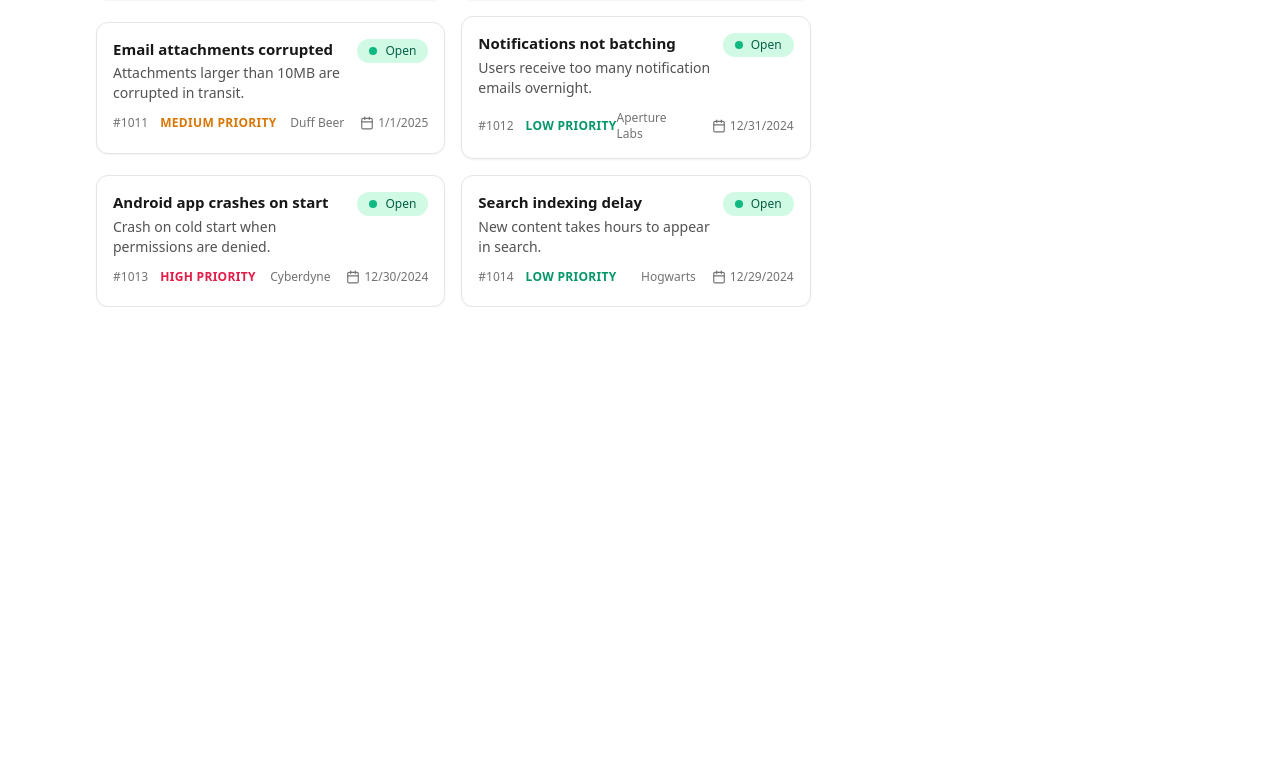
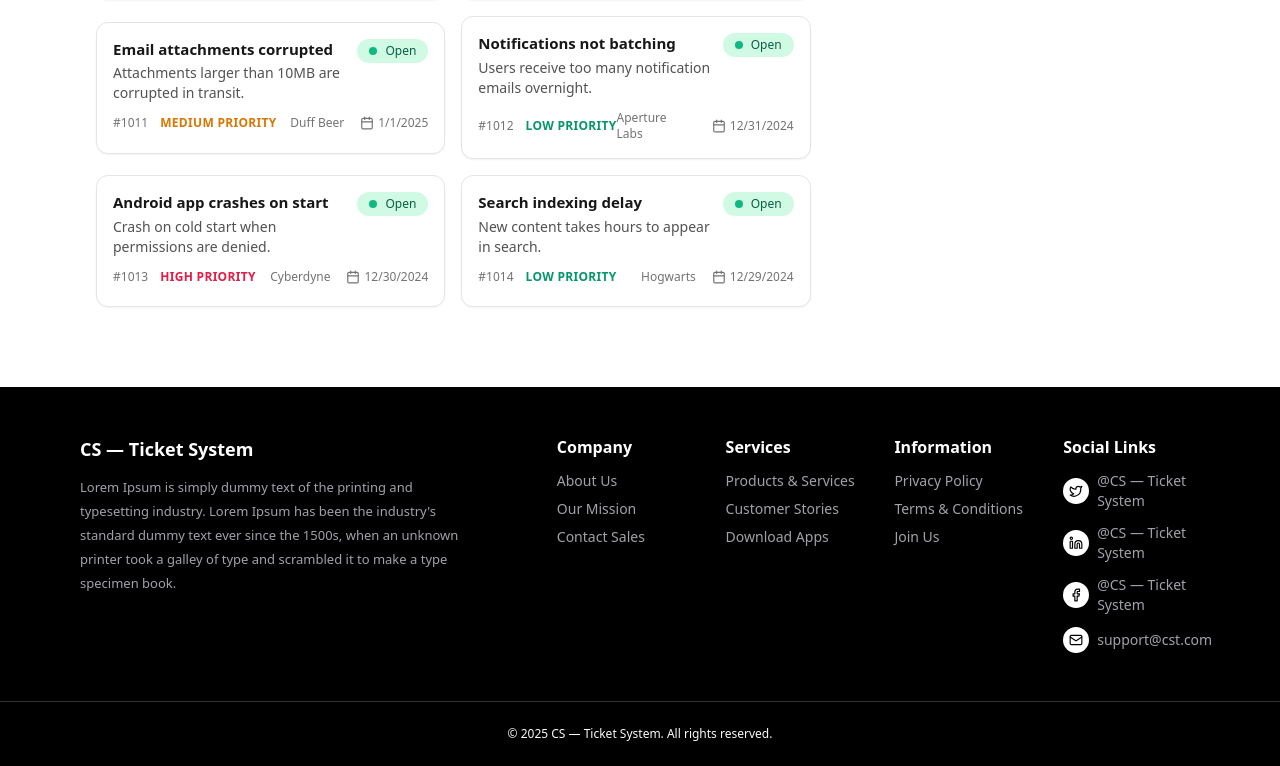
Before and after one commit to ripon-ch/customer_service_zone, a React (Vite) app: page / in a window 1280 px wide. Shown: the part 1062-1828 px from the top of the page. Before the commit the page ends 1369 px from the top, so only its background shows below. Built offline with nearby package versions, Linux system fonts and the light colour scheme.

Commit message:
footer and update gitb branch master to main

```diff
--- a/src/App.jsx
+++ b/src/App.jsx
@@ -4,12 +4,13 @@ import { ToastContainer } from "react-toastify";
 import "react-toastify/dist/ReactToastify.css";
 import Navbar from "./Components/Navbar.jsx";
 import Banner from "./Components/Banner.jsx";
-
+import Footer from "./Components/Footer.jsx";
 function App() {
     return (
         <div className="min-h-screen flex flex-col bg-background text-foreground">
             <Navbar />
             <Banner />
+            <Footer />
         </div>
     );
 }
--- a/src/Components/Footer.jsx
+++ b/src/Components/Footer.jsx
@@ -1,54 +1,143 @@
-export default function Footer() {
+import React from "react";
+import { Facebook, Linkedin, Mail, Twitter } from "lucide-react";
+
+function Footer() {
     return (
-    <footer className="mt-20 bg-black text-neutral-200">
-      <div className="container mx-auto max-w-6xl px-4 py-12 grid grid-cols-1 md:grid-cols-5 gap-10">
-        <div className="md:col-span-2">
-          <div className="flex items-center gap-2 font-extrabold text-lg">
-            <span className="inline-block h-7 w-7 rounded-lg bg-gradient-to-tr from-brand-start via-brand-mid to-brand-end" />
-            <span>CS — Ticket System</span>
+        <footer className="mt-20 bg-black">
+            {/* Top Section */}
+            <div className="container mx-auto max-w-6xl px-4 py-12 flex flex-col md:flex-row gap-12">
+                {/* Brand (left side, takes ~40%) */}
+                <div className="md:w-2/5">
+                    <div className="flex items-center gap-2 font-extrabold text-lg text-white">
+                        CS — Ticket System
                     </div>
-          <p className="mt-3 text-[13px] leading-6 text-neutral-400 max-w-sm">
-            Lorem ipsum is simply dummy text of the printing and typesetting industry. Lorem Ipsum has been the industry's standard dummy text ever since the 1500s, when an unknown printer took a galley of type and scrambled it to make a type specimen book.
+                    <p className="mt-3 text-[13px] leading-6 text-[#A1A1AA] max-w-sm">
+                        Lorem Ipsum is simply dummy text of the printing and
+                        typesetting industry. Lorem Ipsum has been the
+                        industry's standard dummy text ever since the 1500s,
+                        when an unknown printer took a galley of type and
+                        scrambled it to make a type specimen book.
                     </p>
                 </div>
+
+                {/* Right side (4 equal columns) */}
+                <div className="md:w-3/5 grid grid-cols-2 lg:grid-cols-4 gap-8">
+                    {/* Company */}
                     <div>
-          <h3 className="font-semibold mb-3 text-neutral-100">Company</h3>
-          <ul className="space-y-2 text-neutral-400 text-sm">
-            <li><a href="#" className="hover:text-white">About Us</a></li>
-            <li><a href="#" className="hover:text-white">Our Mission</a></li>
-            <li><a href="#" className="hover:text-white">Contact Sales</a></li>
+                        <h3 className="font-semibold mb-3 text-white">
+                            Company
+                        </h3>
+                        <ul className="space-y-2 text-[#A1A1AA] text-sm">
+                            <li>
+                                <a href="#" className="hover:text-white">
+                                    About Us
+                                </a>
+                            </li>
+                            <li>
+                                <a href="#" className="hover:text-white">
+                                    Our Mission
+                                </a>
+                            </li>
+                            <li>
+                                <a href="#" className="hover:text-white">
+                                    Contact Sales
+                                </a>
+                            </li>
                         </ul>
                     </div>
+
+                    {/* Services */}
                     <div>
-          <h3 className="font-semibold mb-3 text-neutral-100">Services</h3>
-          <ul className="space-y-2 text-neutral-400 text-sm">
-            <li><a href="#" className="hover:text-white">Products & Services</a></li>
-            <li><a href="#" className="hover:text-white">Customer Stories</a></li>
-            <li><a href="#" className="hover:text-white">Download Apps</a></li>
+                        <h3 className="font-semibold mb-3 text-white">
+                            Services
+                        </h3>
+                        <ul className="space-y-2 text-[#A1A1AA] text-sm">
+                            <li>
+                                <a href="#" className="hover:text-white">
+                                    Products & Services
+                                </a>
+                            </li>
+                            <li>
+                                <a href="#" className="hover:text-white">
+                                    Customer Stories
+                                </a>
+                            </li>
+                            <li>
+                                <a href="#" className="hover:text-white">
+                                    Download Apps
+                                </a>
+                            </li>
                         </ul>
                     </div>
+
+                    {/* Information */}
                     <div>
-          <h3 className="font-semibold mb-3 text-neutral-100">Information</h3>
-          <ul className="space-y-2 text-neutral-400 text-sm">
-            <li><a href="#" className="hover:text-white">Privacy Policy</a></li>
-            <li><a href="#" className="hover:text-white">Terms & Conditions</a></li>
-            <li><a href="#" className="hover:text-white">Join Us</a></li>
+                        <h3 className="font-semibold mb-3 text-white">
+                            Information
+                        </h3>
+                        <ul className="space-y-2 text-[#A1A1AA] text-sm">
+                            <li>
+                                <a href="#" className="hover:text-white">
+                                    Privacy Policy
+                                </a>
+                            </li>
+                            <li>
+                                <a href="#" className="hover:text-white">
+                                    Terms & Conditions
+                                </a>
+                            </li>
+                            <li>
+                                <a href="#" className="hover:text-white">
+                                    Join Us
+                                </a>
+                            </li>
                         </ul>
                     </div>
+
+                    {/* Social Links */}
                     <div>
-          <h3 className="font-semibold mb-3 text-neutral-100">Social Links</h3>
-          <ul className="space-y-2 text-neutral-400 text-sm">
-            <li><span className="inline-block h-2 w-2 rounded-full bg-neutral-400 mr-2 align-middle" />@CS — Ticket System</li>
-            <li><span className="inline-block h-2 w-2 rounded-full bg-neutral-400 mr-2 align-middle" />@CS — Ticket System</li>
-            <li><span className="inline-block h-2 w-2 rounded-full bg-neutral-400 mr-2 align-middle" />@CS — Ticket System</li>
-            <li><span className="inline-block h-2 w-2 rounded-full bg-neutral-400 mr-2 align-middle" />support@cst.com</li>
+                        <h3 className="font-semibold mb-3 text-white">
+                            Social Links
+                        </h3>
+                        <ul className="space-y-3 text-[#A1A1AA] text-sm">
+                            <li className="flex items-center gap-2 hover:text-sky-400">
+                                <span className="p-1.5 rounded-full bg-white text-black">
+                                    <Twitter className="w-3.5 h-3.5" />
+                                </span>
+                                @CS — Ticket System
+                            </li>
+                            <li className="flex items-center gap-2 hover:text-blue-600">
+                                <span className="p-1.5 rounded-full bg-white text-black">
+                                    <Linkedin className="w-3.5 h-3.5" />
+                                </span>
+                                @CS — Ticket System
+                            </li>
+                            <li className="flex items-center gap-2 hover:text-blue-500">
+                                <span className="p-1.5 rounded-full bg-white text-black">
+                                    <Facebook className="w-3.5 h-3.5" />
+                                </span>
+                                @CS — Ticket System
+                            </li>
+                            <li className="flex items-center gap-2 hover:text-red-400">
+                                <span className="p-1.5 rounded-full bg-white text-black">
+                                    <Mail className="w-3.5 h-3.5" />
+                                </span>
+                                support@cst.com
+                            </li>
                         </ul>
                     </div>
                 </div>
-      <div className="container mx-auto max-w-6xl px-4"><div className="h-px w-full bg-neutral-800" /></div>
-      <div>
-        <div className="container mx-auto max-w-6xl px-4 py-6 text-xs text-neutral-500 text-center">© 2025 CS — Ticket System. All rights reserved.</div>
+            </div>
+
+            {/* Divider */}
+            <div className="border-t border-t-white border-opacity-20" />
+
+            {/* Bottom Bar */}
+            <div className="container mx-auto max-w-6xl px-4 py-6 text-xs text-center text-[#FAFAFA]">
+                © 2025 CS — Ticket System. All rights reserved.
             </div>
         </footer>
     );
 }
+
+export default Footer;
```
Lines whose indentation alone changed are shown as unchanged.
